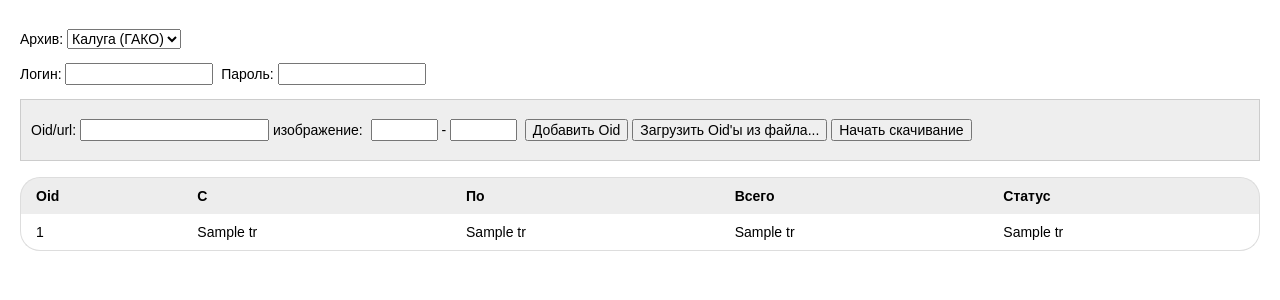
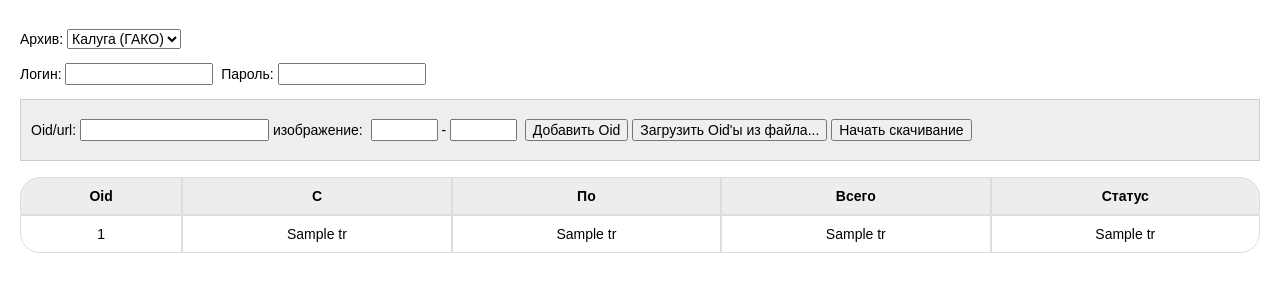
Before and after one commit to chraing/GetImagesFromArhives, a Flask app: template templates/index.html in a window 1280 px wide. Shown: the top 300 px of the page. Run offline with Flask 3, Linux system fonts and the light colour scheme; the template is opened without the code that fills it: most values are stand-ins (such as "Sample title", 1, 10 or a date in 2020).

Commit message:
css изменил

```diff
--- a/static/css/styles.css
+++ b/static/css/styles.css
@@ -23,8 +23,8 @@ html{font-family:sans-serif;-ms-text-size-adjust:100%;-webkit-text-size-adjust:1
 }
 .table thead th {
 	font-weight: bold;
-	text-align: left;
-	border: none;
+	text-align: center;
+    border: 1px solid #dddddd;
 	padding: 10px 15px;
 	background: #EDEDED;
 	font-size: 14px;
@@ -43,8 +43,8 @@ html{font-family:sans-serif;-ms-text-size-adjust:100%;-webkit-text-size-adjust:1
 	border-radius: 0 20px 0 0;
 }
 .table tbody td {
-	text-align: left;
-	border: none;
+	text-align: center;
+	border: 1px solid #dddddd;
 	padding: 10px 15px;
 	font-size: 14px;
 	vertical-align: top;
```
